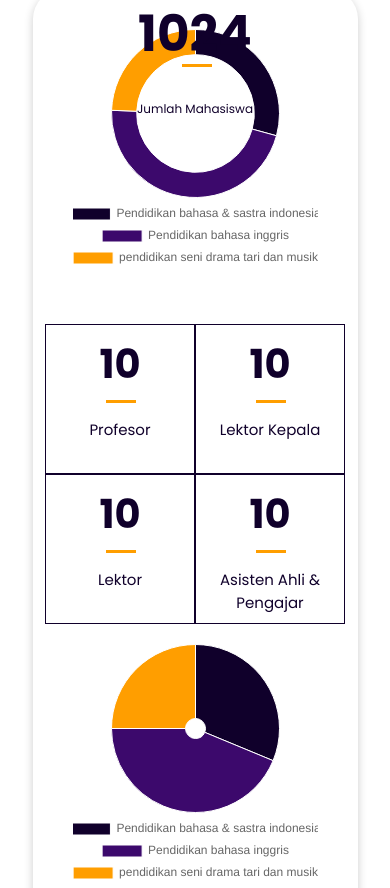
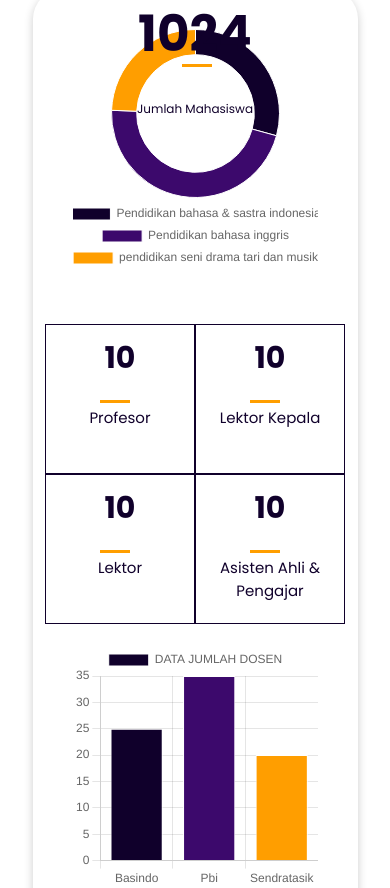
Before and after one commit to SyahrulPrayogaa/fsb-ung, a PHP site: page / in a window 390 px wide. Shown: the part 461-1349 px from the top of the page. Run offline with PHP 8.4, Linux system fonts and the light colour scheme; some libraries are stand-ins or nearby versions.

Commit message:
fix responsive design

```diff
--- a/public/page/home.php
+++ b/public/page/home.php
@@ -81,7 +81,7 @@
         <!-- Jumlah Dosen Tiap Jurusan -->
         <div class="col-xl-5 col-lg-5">
           <div class="chart-box">
-            <canvas id="dosenChart" width="150"></canvas>
+            <canvas id="dosenChart" height="300"></canvas>
           </div>
         </div>
         <!-- Jumlah Dosen Tiap Jurusan -->
@@ -154,7 +154,7 @@
         label: 'DATA PENELITIAN',
         data: [120, 190, 100, 50, 60],
         backgroundColor: [
-          '#10002B', '#3C096C', '#FF9E00',
+          '#5A198A', '#10002B', '#FF9E00', '#9D4EDD', '#FF6D00'
         ],
         borderColor: [
           'white'
@@ -186,7 +186,7 @@
         label: 'DATA PENGABDIAN',
         data: [100, 90, 40, 30, 95],
         backgroundColor: [
-          '#10002B', '#3C096C', '#FF9E00',
+          '#5A198A', '#10002B', '#FF9E00', '#9D4EDD', '#FF6D00'
         ],
         borderColor: [
           'white'
@@ -211,11 +211,11 @@
 <script>
   const ctx5 = document.getElementById('dosenChart').getContext('2d');
   const myChart5 = new Chart(ctx5, {
-    type: 'pie',
+    type: 'bar',
     data: {
-      labels: ['Pendidikan bahasa & sastra indonesia', 'Pendidikan bahasa inggris', 'pendidikan seni drama tari dan musik'],
+      labels: ['Basindo', 'Pbi', 'Sendratasik'],
       datasets: [{
-        label: 'DATA DOSEN',
+        label: 'DATA JUMLAH DOSEN',
         data: [25, 35, 20],
         backgroundColor: [
           '#10002B', '#3C096C', '#FF9E00',
@@ -230,7 +230,7 @@
     options: {
       plugins: {
         legend: {
-          position: 'bottom',
+          position: 'top',
           align: 'center',
         }
       },
--- a/public/style/responsive.css
+++ b/public/style/responsive.css
@@ -18,6 +18,7 @@
   .jumbotron .display-4{
     margin-top: 200px;
   }
+
 }
 
 /* Extra small devices (phones, 600px and down) */
@@ -63,6 +64,10 @@
   top: 400px;
 }
 /* end of Carousel */
+
+/* statistik */
+
+/* end of statistik */
 /* ===========Home========== */
 
 /* ===========Jumbotron========== */
--- a/public/style/style.css
+++ b/public/style/style.css
@@ -317,7 +317,7 @@ a:hover{
 }
 
 .tendik-col .num-title{
-  font-size: 40px;
+  font-size: 30px;
 }
 .tendik-col .text-content{
   text-align: center;
```
